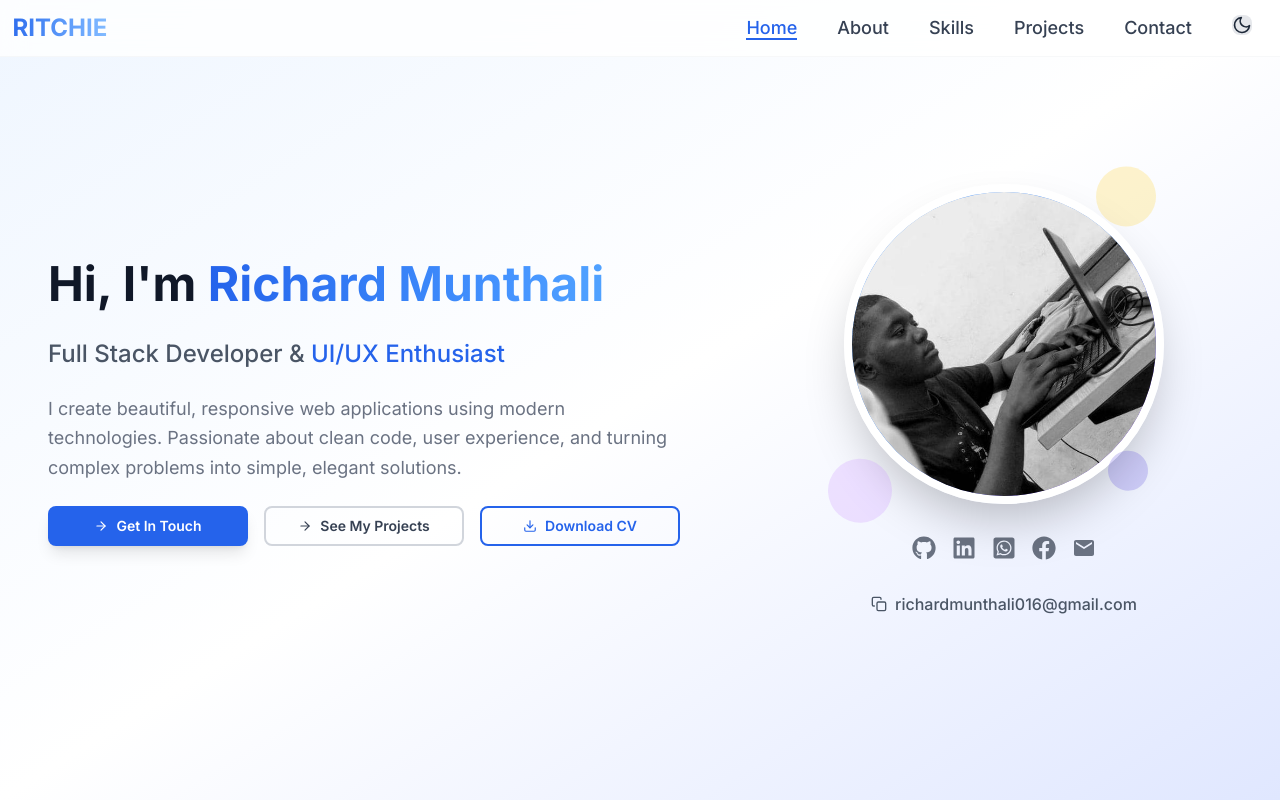
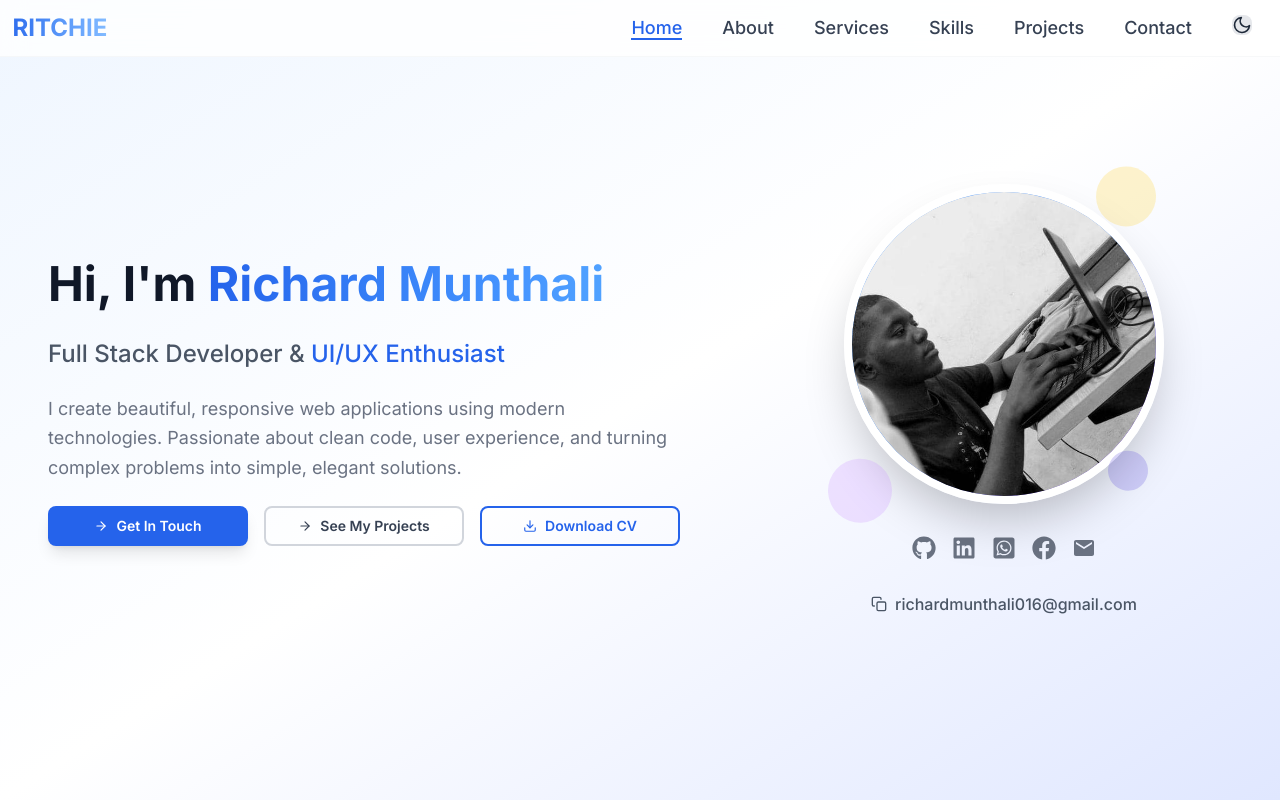
Before and after one commit to Ritchie16/react-portfolio-website, a React (Vite) app: page / in a window 1280 px wide. Shown: the top 800 px of the page. Built offline with nearby package versions, Linux system fonts and the light colour scheme.

Commit message:
Add Services element on header

```diff
--- a/src/components/Header/Header.jsx
+++ b/src/components/Header/Header.jsx
@@ -1,6 +1,6 @@
 // src/components/Header/Header.jsx
 import React, { useState, useEffect } from "react";
-import { motion, AnimatePresence } from "framer-motion";
+import { motion as Motion, AnimatePresence } from "framer-motion";
 import ThemeToggleButton from "../ThemeToggle/ThemeToggle";
 
 const Header = () => {
@@ -66,6 +66,7 @@ const Header = () => {
   const navItems = [
     { name: "Home", href: "#home", id: "home" },
     { name: "About", href: "#about", id: "about" },
+    { name: "Services", href: "#services", id: "services" },
     { name: "Skills", href: "#skills", id: "skills" },
     { name: "Projects", href: "#projects", id: "projects" },
     { name: "Contact", href: "#contact", id: "contact" },
@@ -90,7 +91,7 @@ const Header = () => {
   }, [isMenuOpen]);
 
   return (
-    <motion.header
+    <Motion.header
       initial={{ y: -100 }}
       animate={{ y: 0 }}
       transition={{ duration: 0.5 }}
@@ -103,7 +104,7 @@ const Header = () => {
       <nav className="px-4 sm:px-6 lg:px-8 ">
         <div className="flex items-center justify-between py-4 min-h-10 md:min-h-12 lg:min-h-14">
           {/* Logo/Brand */}
-          <motion.a
+          <Motion.a
             href="#home"
             onClick={(e) => handleSmoothScroll("#home", e)}
             className="w-20 md:w-30 text-center text-lg md:text-2xl font-bold bg-gradient-to-r from-primary-600 to-blue-300 dark:from-primary-500 dark:to-blue-300 bg-clip-text text-transparent cursor-pointer"
@@ -111,12 +112,12 @@ const Header = () => {
             whileTap={{ scale: 0.95 }}
           >
             RITCHIE
-          </motion.a>
+          </Motion.a>
 
           {/* Desktop Navigation */}
           <div className="hidden xl:flex items-center gap-10">
-            {navItems.map((item, index) => (
-              <motion.a
+            {navItems.map((item) => (
+              <Motion.a
                 key={item.name}
                 href={item.href}
                 onClick={(e) => handleNavClick(e, item.href)}
@@ -139,23 +140,23 @@ const Header = () => {
                       : "scale-x-0 group-hover:scale-x-100"
                   }`}
                 ></span>
-              </motion.a>
+              </Motion.a>
             ))}
 
-            <motion.div
+            <Motion.div
               initial={{ opacity: 0, scale: 0 }}
               animate={{ opacity: 1, scale: 1 }}
               transition={{ delay: 0.6 }}
               className="ml-4 w-12 pr-5"
             >
               <ThemeToggleButton />
-            </motion.div>
+            </Motion.div>
           </div>
 
           {/* Large Tablet Navigation */}
           <div className="hidden lg:flex xl:hidden items-center gap-6">
             {navItems.map((item) => (
-              <motion.a
+              <Motion.a
                 key={item.name}
                 href={item.href}
                 onClick={(e) => handleNavClick(e, item.href)}
@@ -175,22 +176,22 @@ const Header = () => {
                       : "scale-x-0 group-hover:scale-x-100"
                   }`}
                 ></span>
-              </motion.a>
+              </Motion.a>
             ))}
-            <motion.div
+            <Motion.div
               initial={{ opacity: 0, scale: 0 }}
               animate={{ opacity: 1, scale: 1 }}
               transition={{ delay: 0.5 }}
               className="ml-2 w-12 pr-5"
             >
               <ThemeToggleButton />
-            </motion.div>
+            </Motion.div>
           </div>
 
           {/* Small Tablet Navigation */}
           <div className="hidden md:flex lg:hidden items-center gap-4">
             {navItems.map((item) => (
-              <motion.a
+              <Motion.a
                 key={item.name}
                 href={item.href}
                 onClick={(e) => handleNavClick(e, item.href)}
@@ -203,22 +204,22 @@ const Header = () => {
                 whileTap={{ scale: 0.95 }}
               >
                 {item.name}
-              </motion.a>
+              </Motion.a>
             ))}
-            <motion.div
+            <Motion.div
               initial={{ opacity: 0, scale: 0 }}
               animate={{ opacity: 1, scale: 1 }}
               transition={{ delay: 0.4 }}
               className="ml-2 w-12 pr-5"
             >
               <ThemeToggleButton />
-            </motion.div>
+            </Motion.div>
           </div>
 
           {/* Mobile Menu Button */}
           <div className="flex md:hidden items-center justify-between gap-x-3 w-15">
             <ThemeToggleButton />
-            <motion.button
+            <Motion.button
               onClick={(e) => {
                 e.stopPropagation();
                 setIsMenuOpen(!isMenuOpen);
@@ -250,7 +251,7 @@ const Header = () => {
                   />
                 )}
               </svg>
-            </motion.button>
+            </Motion.button>
 
             <div className="w-7">
               {/* This empty div is to help with spacing and alignment of the menu button */}
@@ -264,7 +265,7 @@ const Header = () => {
          */}
         <AnimatePresence>
           {isMenuOpen && (
-            <motion.div
+            <Motion.div
               initial={{ opacity: 0, height: 0 }}
               animate={{ opacity: 1, height: "auto" }}
               exit={{ opacity: 0, height: 0 }}
@@ -273,7 +274,7 @@ const Header = () => {
             >
               <div className="py-3 space-y-1">
                 {navItems.map((item, index) => (
-                  <motion.a
+                  <Motion.a
                     key={item.name}
                     href={item.href}
                     onClick={(e) => handleNavClick(e, item.href)}
@@ -288,14 +289,14 @@ const Header = () => {
                     whileHover={{ x: 8 }}
                   >
                     {item.name}
-                  </motion.a>
+                  </Motion.a>
                 ))}
               </div>
-            </motion.div>
+            </Motion.div>
           )}
         </AnimatePresence>
       </nav>
-    </motion.header>
+    </Motion.header>
   );
 };
 
```
